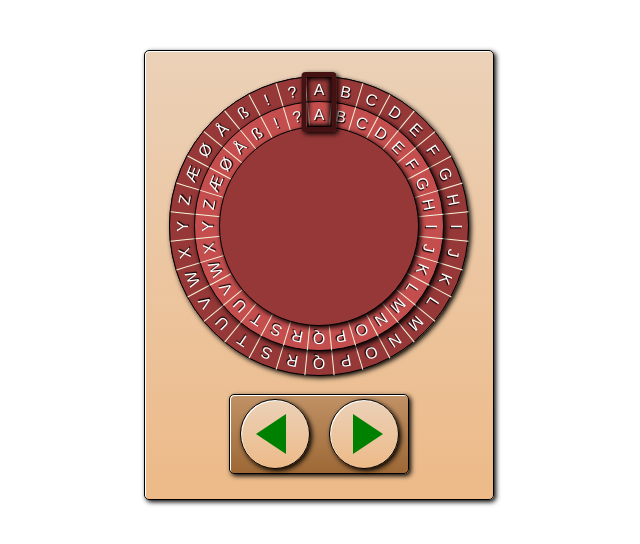
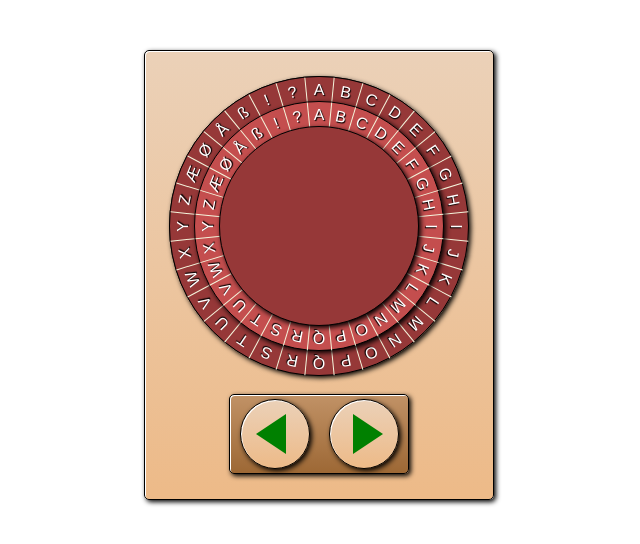
Before and after one commit to LasseProgramming/cipher-wheel, a plain HTML site: page index.html in a window 1280 px wide. Shown: the whole page, without its empty margins (321-961 px from the left). Drawn offline with Linux system fonts and the light colour scheme.

Commit message:
removed marker

```diff
--- a/index.html
+++ b/index.html
@@ -12,7 +12,7 @@
             <div id="circle">    </div>
             <div id="middle-circle" ></div>
             <div class="inner-circle"></div>
-            <div id="marker"></div>
+            <!-- <div id="marker"></div> -->
         </div>
         <div class="button-container" >
             <div class="di-button left-button" onclick="rotate('left')"><div class="arrow-left"></div></div>
```
